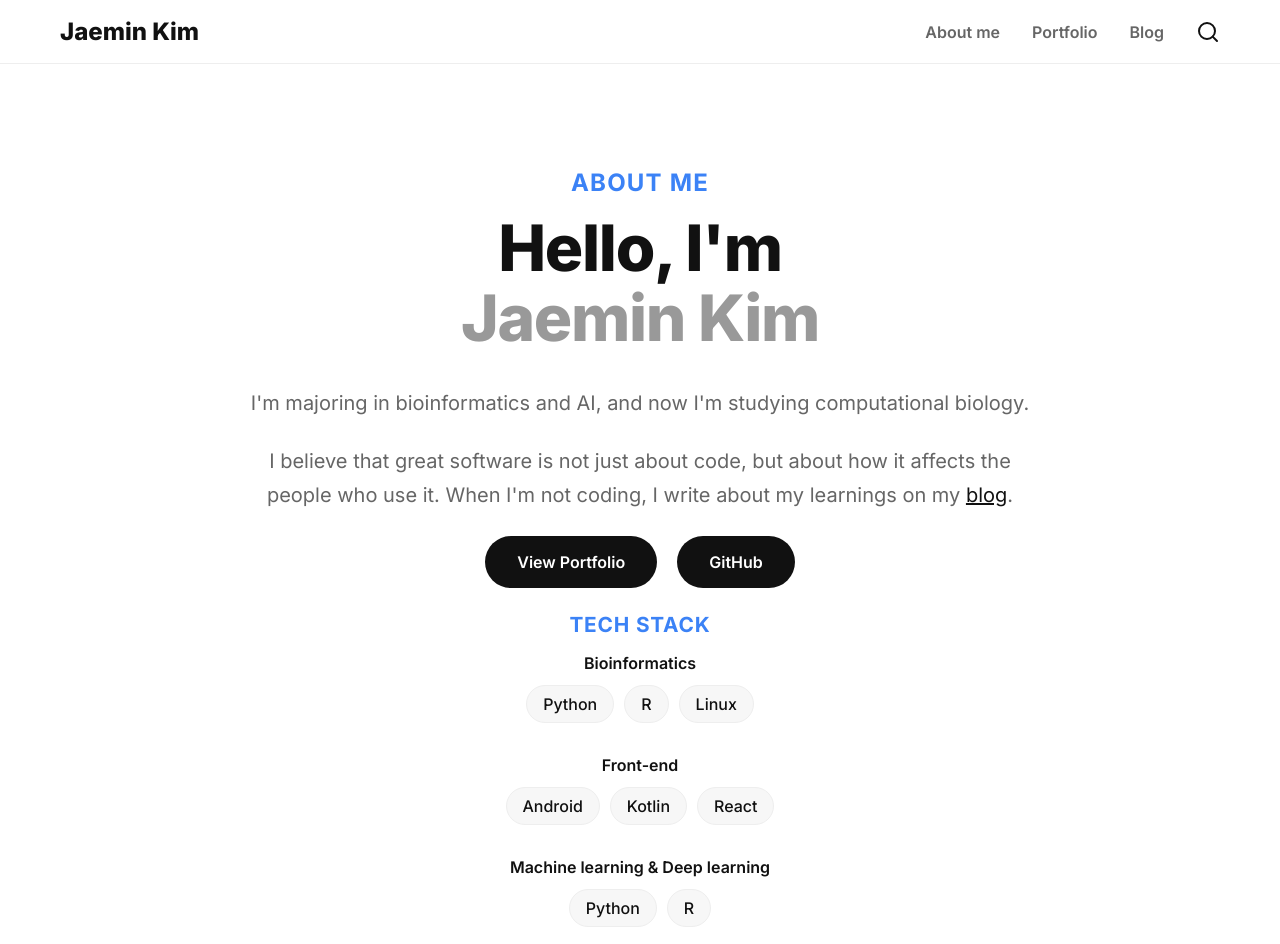
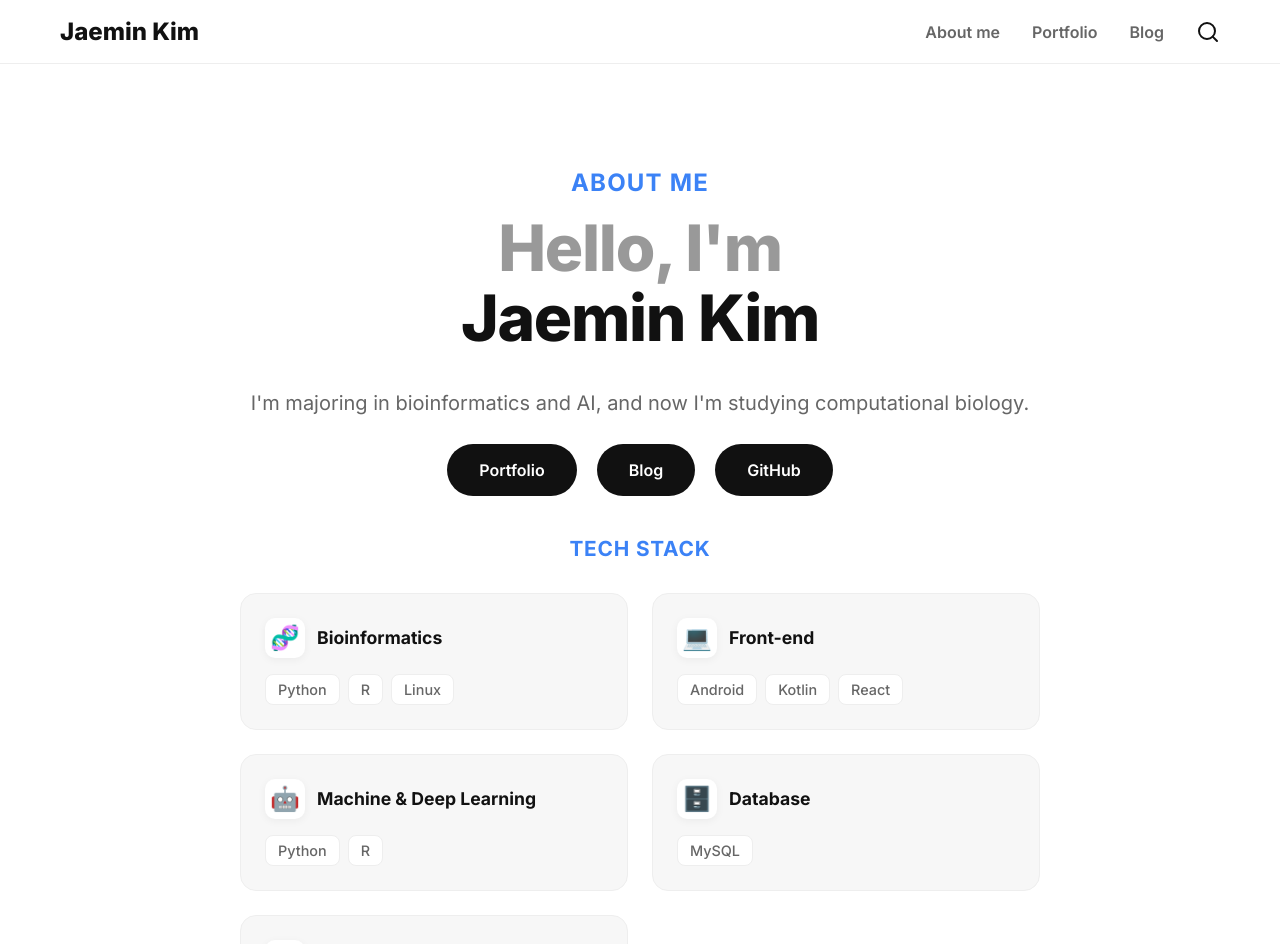
Before and after one commit to Kjamm/Blog, a Next.js app: page /Blog/ in a window 1280 px wide. Shown: the top 944 px of the page. Built offline with nearby package versions, Linux system fonts and the light colour scheme.

Commit message:
Fix : fix main page

```diff
--- a/src/app/page.module.css
+++ b/src/app/page.module.css
@@ -11,3 +11,85 @@
     gap: 32px;
   }
 }
+
+/* Tech Stack Section Styles */
+.techGrid {
+  display: grid;
+  grid-template-columns: repeat(auto-fit, minmax(280px, 1fr));
+  gap: 24px;
+  width: 100%;
+  margin-top: 32px;
+}
+
+.techCard {
+  background: var(--background-subtle);
+  border: 1px solid var(--border);
+  border-radius: 16px;
+  padding: 24px;
+  text-align: left;
+  transition: all 0.3s ease;
+  display: flex;
+  flex-direction: column;
+  gap: 16px;
+}
+
+.techCard:hover {
+  transform: translateY(-4px);
+  border-color: var(--accent);
+  box-shadow: 0 12px 24px rgba(0, 0, 0, 0.05);
+}
+
+@media (prefers-color-scheme: dark) {
+  .techCard:hover {
+    box-shadow: 0 12px 24px rgba(0, 0, 0, 0.2);
+  }
+}
+
+.techCategoryHeader {
+  display: flex;
+  align-items: center;
+  gap: 12px;
+  font-size: 1.1rem;
+  font-weight: 700;
+  color: var(--foreground);
+}
+
+.techIcon {
+  font-size: 1.5rem;
+  display: flex;
+  align-items: center;
+  justify-content: center;
+  width: 40px;
+  height: 40px;
+  border-radius: 10px;
+  background: var(--background);
+  box-shadow: 0 2px 8px rgba(0, 0, 0, 0.05);
+}
+
+@media (prefers-color-scheme: dark) {
+  .techIcon {
+    box-shadow: 0 2px 8px rgba(0, 0, 0, 0.2);
+  }
+}
+
+.techTags {
+  display: flex;
+  flex-wrap: wrap;
+  gap: 8px;
+}
+
+.techTag {
+  padding: 6px 12px;
+  border-radius: 8px;
+  background: var(--background);
+  border: 1px solid var(--border);
+  font-size: 0.9rem;
+  font-weight: 500;
+  color: var(--muted);
+  transition: all 0.2s ease;
+}
+
+.techCard:hover .techTag {
+  color: var(--foreground);
+  border-color: var(--muted-light);
+}
--- a/src/app/page.tsx
+++ b/src/app/page.tsx
@@ -1,5 +1,5 @@
-
 import Link from "next/link";
+import styles from "./page.module.css";
 
 export default function Home() {
 
@@ -23,16 +23,12 @@ export default function Home() {
           marginBottom: '32px',
           letterSpacing: '-0.02em'
         }}>
-          Hello, I'm <br />
-          <span style={{ color: 'var(--muted-light)' }}>Jaemin Kim</span>
+          <span style={{ color: 'var(--muted-light)' }}>Hello, I'm</span> <br />
+          Jaemin Kim
         </h1>
         <div style={{ fontSize: '1.25rem', lineHeight: 1.7, color: 'var(--muted)', display: 'flex', flexDirection: 'column', gap: '24px', alignItems: 'center' }}>
           <p>
             I'm majoring in bioinformatics and AI, and now I'm studying computational biology.
-          </p>
-          <p>
-            I believe that great software is not just about code, but about how it affects the people who use it.
-            When I'm not coding, I write about my learnings on my <Link href="/blog" style={{ textDecoration: 'underline', color: 'var(--foreground)' }}>blog</Link>.
           </p>
         </div>
 
@@ -46,7 +42,18 @@ export default function Home() {
             display: 'inline-flex',
             alignItems: 'center',
           }}>
-            View Portfolio
+            Portfolio
+          </Link>
+          <Link href="/blog" style={{
+            background: 'var(--foreground)',
+            color: 'var(--background)',
+            padding: '16px 32px',
+            borderRadius: '50px',
+            fontWeight: 600,
+            display: 'inline-flex',
+            alignItems: 'center',
+          }}>
+            Blog
           </Link>
           <a href="https://github.com/Kjamm" target="_blank" style={{
             background: 'var(--foreground)',
@@ -61,7 +68,7 @@ export default function Home() {
           </a>
         </div>
 
-        <div style={{ marginTop: '24px', width: '100%' }}>
+        <div style={{ marginTop: '40px', width: '100%' }}>
           <p style={{
             color: 'var(--accent)',
             fontWeight: 700,
@@ -72,28 +79,22 @@ export default function Home() {
           }}>
             Tech Stack
           </p>
-          <div style={{ display: 'grid', gap: '32px' }}>
+          <div className={styles.techGrid}>
             {[
-              { category: 'Bioinformatics', items: ['Python', 'R', 'Linux'] },
-              { category: 'Front-end', items: ['Android', 'Kotlin', 'React'] },
-              { category: 'Machine learning & Deep learning', items: ['Python', 'R'] },
-              { category: 'Database', items: ['MySQL'] },
-              { category: 'Back-end', items: ['Java', 'PHP'] }
+              { category: 'Bioinformatics', icon: '🧬', items: ['Python', 'R', 'Linux'] },
+              { category: 'Front-end', icon: '💻', items: ['Android', 'Kotlin', 'React'] },
+              { category: 'Machine & Deep Learning', icon: '🤖', items: ['Python', 'R'] },
+              { category: 'Database', icon: '🗄️', items: ['MySQL'] },
+              { category: 'Back-end', icon: '⚙️', items: ['Java', 'PHP'] }
             ].map((section) => (
-              <div key={section.category}>
-                <h3 style={{ fontSize: '1rem', fontWeight: 600, marginBottom: '12px' }}>
+              <div key={section.category} className={styles.techCard}>
+                <div className={styles.techCategoryHeader}>
+                  <div className={styles.techIcon}>{section.icon}</div>
                   {section.category}
-                </h3>
-                <div style={{ display: 'flex', flexWrap: 'wrap', gap: '10px', justifyContent: 'center' }}>
+                </div>
+                <div className={styles.techTags}>
                   {section.items.map((item) => (
-                    <span key={item} style={{
-                      padding: '8px 16px',
-                      borderRadius: '20px',
-                      background: 'var(--background-subtle)',
-                      border: '1px solid var(--border)',
-                      fontSize: '1rem',
-                      fontWeight: 500
-                    }}>
+                    <span key={item} className={styles.techTag}>
                       {item}
                     </span>
                   ))}
```
